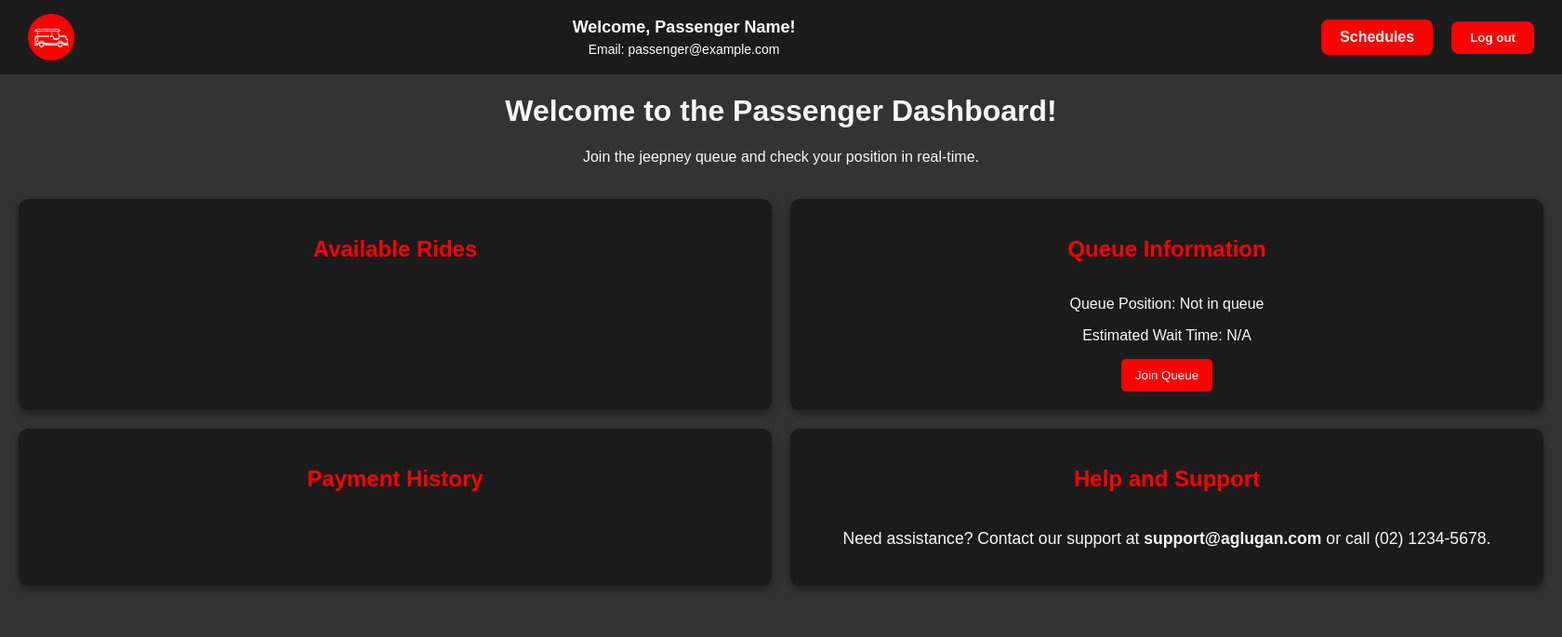
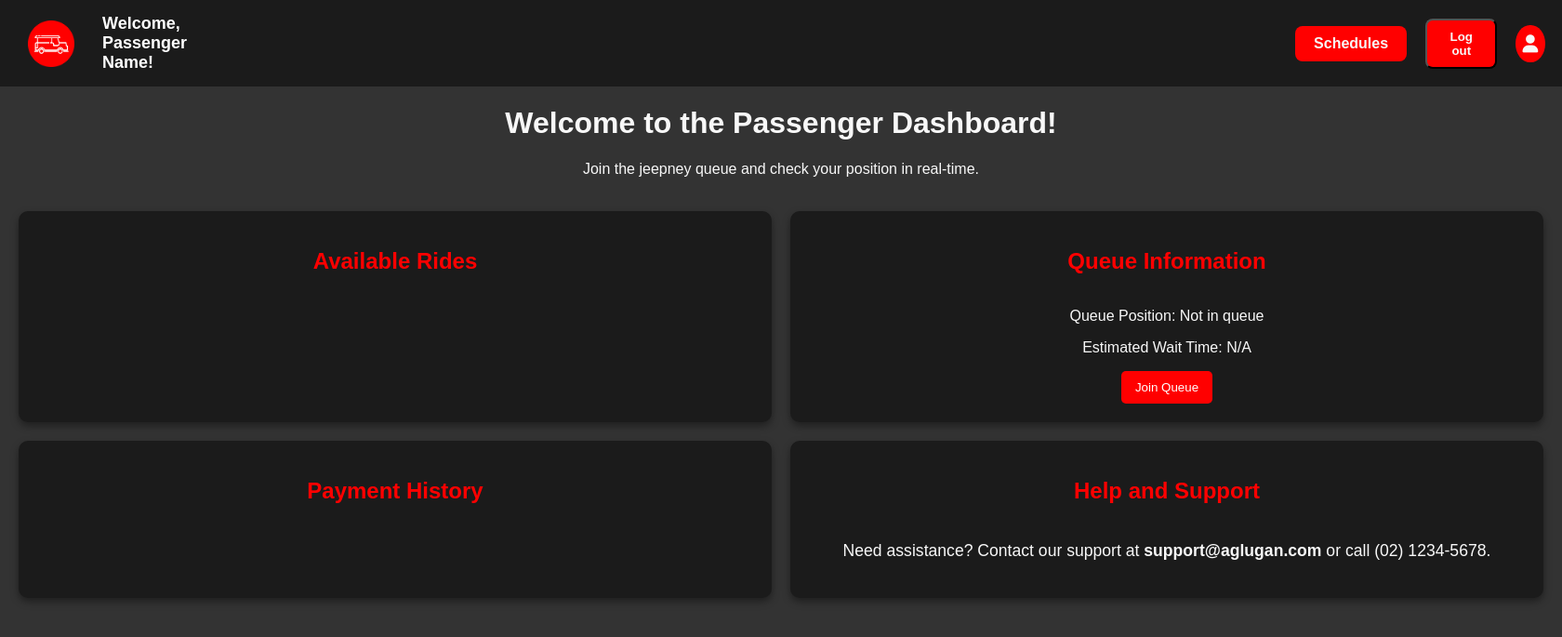
Before and after one commit to Ke-yuu/AgLugan, a PHP site: page /html/passenger-dashboard.html in a window 1680 px wide. Shown: the top 685 px of the page at 93% size. Run offline with PHP 8.4, Linux system fonts and the light colour scheme.

Commit message:
Modified some things

```diff
--- a/css/dashboards.css
+++ b/css/dashboards.css
@@ -25,6 +25,7 @@ header nav {
 .logo-container {
   display: flex;
   align-items: center;
+  margin-right: 20px;
 }
 
 .logo {
@@ -36,7 +37,7 @@ header nav {
 .profile-content {
   display: flex;
   flex-direction: column;
-  justify-content: flex-start; /* Align the profile content to the top next to the logo */
+  justify-content: center;
   color: white;
 }
 
@@ -44,18 +45,15 @@ header nav {
   margin: 0;
   font-size: 18px;
   font-weight: bold;
-}
-
-.profile-content p {
-  margin: 5px 0 0;
-  font-size: 14px;
+  padding-right: 72rem;
 }
 
 /* Aligning buttons and making them the same size */
 ul {
   list-style-type: none;
   display: flex;
-  gap: 10px;
+  align-items: center;
+  gap: 20px;
   margin: 0;
 }
 
@@ -72,12 +70,27 @@ ul li a,
 }
 
 ul li a:hover,
-#logoutBtn:hover {
+#logoutBtn:hover,
+.icon-button:hover {
   background-color: #910b0b;
 }
 
-#logoutBtn {
-  margin-left: 10px;
+.icon-button {
+  background-color: #ff0000;
+  border: none;
+  border-radius: 50%;
+  width: 40px;
+  height: 40px;
+  display: flex;
+  align-items: center;
+  justify-content: center;
+  cursor: pointer;
+  transition: background-color 0.3s;
+}
+
+.icon-button i {
+  color: #f8f8f8;
+  font-size: 1.2rem;
 }
 
 /* Welcome Banner */
@@ -117,7 +130,7 @@ h1, p {
 }
 
 /* Buttons Styling */
-button {
+#join-queue-btn {
   background-color: #ff0000;
   color: white;
   border: none;
--- a/html/passenger-dashboard.html
+++ b/html/passenger-dashboard.html
@@ -5,6 +5,7 @@
     <meta name="viewport" content="width=device-width, initial-scale=1.0">
     <title>Passenger Dashboard - AgLugan</title>
     <link rel="stylesheet" href="../css/dashboards.css">
+    <link rel="stylesheet" href="https://cdnjs.cloudflare.com/ajax/libs/font-awesome/6.0.0-beta3/css/all.min.css">
 </head>
 <body>
     <header>
@@ -15,11 +16,11 @@
               <!-- Section 1: Profile and Welcome Message -->
             <div class="profile-content">
                 <h2>Welcome, <span id="passenger-name">Passenger Name</span>!</h2>
-                <p>Email: <span id="passenger-email">passenger@example.com</span></p>
             </div>
             <ul>
                 <li><a href="../html/schedule.html"><strong>Schedules</strong></a></li>
-                <button id="logoutBtn">Log out</button>
+                <button id="logoutBtn"><strong>Log out</strong></button>
+                <button id="profileBtn" class="icon-button"><i class="fas fa-user"></i></button>
             </ul>
         </nav>
     </header>
@@ -56,7 +57,6 @@
                 </ul>
             </div>
 
-
             <!-- Section 5: Help and Support -->
             <div class="section help-section">
                 <h2>Help and Support</h2>
@@ -65,5 +65,22 @@
         </div>
     </main>
 
-    <script src="..//script/passenger-dashboard.js"></script>
+    <!-- Profile Modal -->
+    <div id="profileModal" class="modal">
+        <div class="modal-content">
+            <span class="close-btn" id="closeModalBtn">&times;</span>
+            <h2>Update Profile</h2>
+            <form id="profileForm">
+                <label for="passenger-name-input">Name:</label>
+                <input type="text" id="passenger-name-input" name="name" placeholder="Enter your name">
+                <label for="passenger-email-input">Email:</label>
+                <input type="email" id="passenger-email-input" name="email" placeholder="Enter your email">
+                <button type="submit" class="save-btn">Save Changes</button>
+            </form>
+        </div>
+    </div>
+
+    <script src="../script/passenger-dashboard.js"></script>
+    <script src="../script/profile-modal.js"></script>
 </body>
+</html>
--- a/html/schedule.html
+++ b/html/schedule.html
@@ -15,7 +15,6 @@
       <ul class="nav-links">
         <li><a href="../html/passenger-dashboard.html"><strong>Home</strong></a></li>
         <li><a href="" class="active"><strong>Schedules</strong></a></li>
-        <button id="logoutBtn">Log out</button>
       </ul>
     </nav>
   </header>
--- a/script/passenger-dashboard.js
+++ b/script/passenger-dashboard.js
@@ -93,3 +93,21 @@ document.addEventListener('DOMContentLoaded', function () {
     window.location.href = '../index.html'; // Redirect to login page
   });
 });
+// JavaScript to handle modal behavior
+const profileBtn = document.getElementById('profileBtn');
+const profileModal = document.getElementById('profileModal');
+const closeModalBtn = document.getElementById('closeModalBtn');
+
+profileBtn.addEventListener('click', () => {
+    profileModal.style.display = 'block';
+});
+
+closeModalBtn.addEventListener('click', () => {
+    profileModal.style.display = 'none';
+});
+
+window.addEventListener('click', (event) => {
+    if (event.target == profileModal) {
+        profileModal.style.display = 'none';
+    }
+});
```
Also changed, not shown: other parts of css/dashboards.css (+53 -0 lines).
